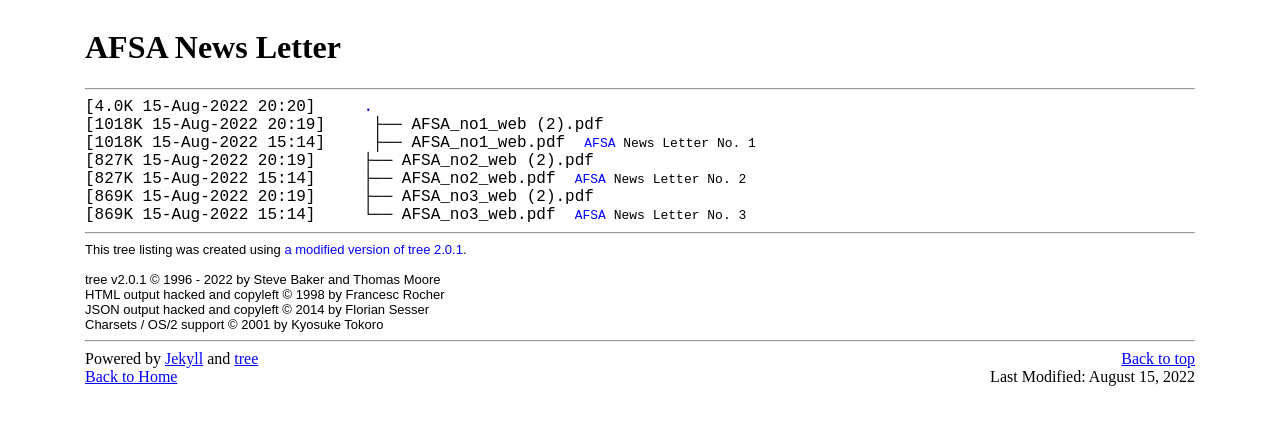
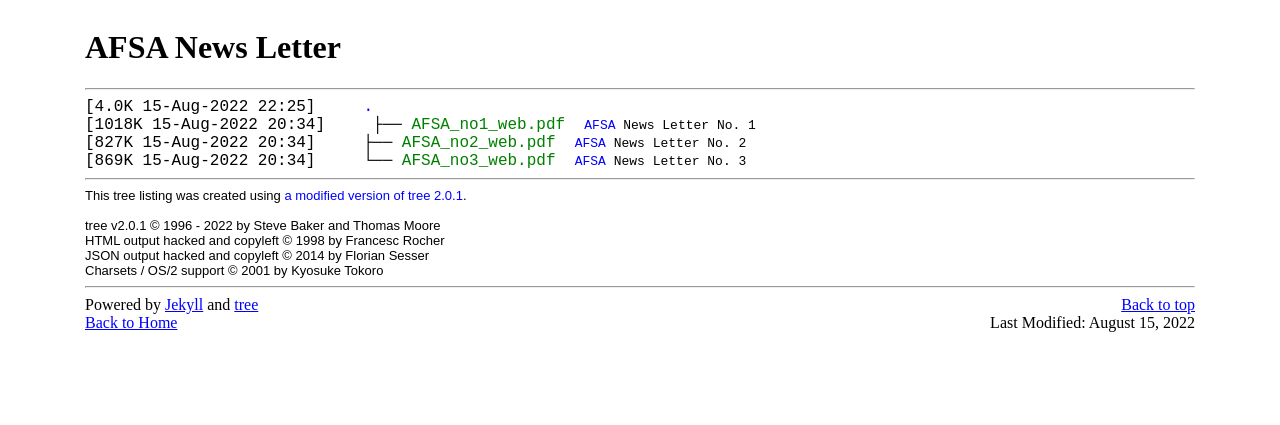
Before and after one commit to hoanganhduc/hoanganhduc.github.io, a Jekyll site: the page built from misc/AFSA_News_Letter/index.md, in a window 1280 px wide. Shown: the top 425 px of the page. Built offline with Jekyll 4.4.1, drawn with Linux system fonts in a browser that asks for light colours.

Commit message:
Updated @ 2022-08-15  22:28:09 JST

```diff
--- a/misc/AFSA_News_Letter/dircontent.html
+++ b/misc/AFSA_News_Letter/dircontent.html
@@ -1,10 +1,7 @@
-[4.0K&nbsp;15-Aug-2022&nbsp;20:20]&nbsp;&nbsp;&nbsp;&nbsp;	<a class="DIR" href="././">.</a><br>
-[1018K&nbsp;15-Aug-2022&nbsp;20:19]&nbsp;&nbsp;&nbsp;&nbsp;	├── <a class="NORM" href="./AFSA_no1_web%20(2).pdf">AFSA_no1_web (2).pdf</a><br>
-[1018K&nbsp;15-Aug-2022&nbsp;15:14]&nbsp;&nbsp;&nbsp;&nbsp;	├── <a class="NORM" href="./AFSA_no1_web.pdf">AFSA_no1_web.pdf</a>&nbsp;&nbsp;<span style="font-family: monospace;">[AFSA](https://afsa.jp) News Letter No. 1</span><br>
-[827K&nbsp;15-Aug-2022&nbsp;20:19]&nbsp;&nbsp;&nbsp;&nbsp;	├── <a class="NORM" href="./AFSA_no2_web%20(2).pdf">AFSA_no2_web (2).pdf</a><br>
-[827K&nbsp;15-Aug-2022&nbsp;15:14]&nbsp;&nbsp;&nbsp;&nbsp;	├── <a class="NORM" href="./AFSA_no2_web.pdf">AFSA_no2_web.pdf</a>&nbsp;&nbsp;<span style="font-family: monospace;">[AFSA](https://afsa.jp/) News Letter No. 2</span><br>
-[869K&nbsp;15-Aug-2022&nbsp;20:19]&nbsp;&nbsp;&nbsp;&nbsp;	├── <a class="NORM" href="./AFSA_no3_web%20(2).pdf">AFSA_no3_web (2).pdf</a><br>
-[869K&nbsp;15-Aug-2022&nbsp;15:14]&nbsp;&nbsp;&nbsp;&nbsp;	└── <a class="NORM" href="./AFSA_no3_web.pdf">AFSA_no3_web.pdf</a>&nbsp;&nbsp;<span style="font-family: monospace;">[AFSA](https://afsa.jp/) News Letter No. 3</span><br>
+[4.0K&nbsp;15-Aug-2022&nbsp;22:25]&nbsp;&nbsp;&nbsp;&nbsp;	<a class="DIR" href="././">.</a><br>
+[1018K&nbsp;15-Aug-2022&nbsp;20:34]&nbsp;&nbsp;&nbsp;&nbsp;	├── <a class="EXEC" href="./AFSA_no1_web.pdf">AFSA_no1_web.pdf</a>&nbsp;&nbsp;<span style="font-family: monospace;">[AFSA](https://afsa.jp) News Letter No. 1</span><br>
+[827K&nbsp;15-Aug-2022&nbsp;20:34]&nbsp;&nbsp;&nbsp;&nbsp;	├── <a class="EXEC" href="./AFSA_no2_web.pdf">AFSA_no2_web.pdf</a>&nbsp;&nbsp;<span style="font-family: monospace;">[AFSA](https://afsa.jp/) News Letter No. 2</span><br>
+[869K&nbsp;15-Aug-2022&nbsp;20:34]&nbsp;&nbsp;&nbsp;&nbsp;	└── <a class="EXEC" href="./AFSA_no3_web.pdf">AFSA_no3_web.pdf</a>&nbsp;&nbsp;<span style="font-family: monospace;">[AFSA](https://afsa.jp/) News Letter No. 3</span><br>
 <hr>
 <p class="VERSION">
 <span>This tree listing was created using <a href="https://github.com/hoanganhduc/tree/">a modified version of tree 2.0.1</a>.</span>
```
Also changed, not shown: misc.md (+2 -1 lines), 1 other file.
